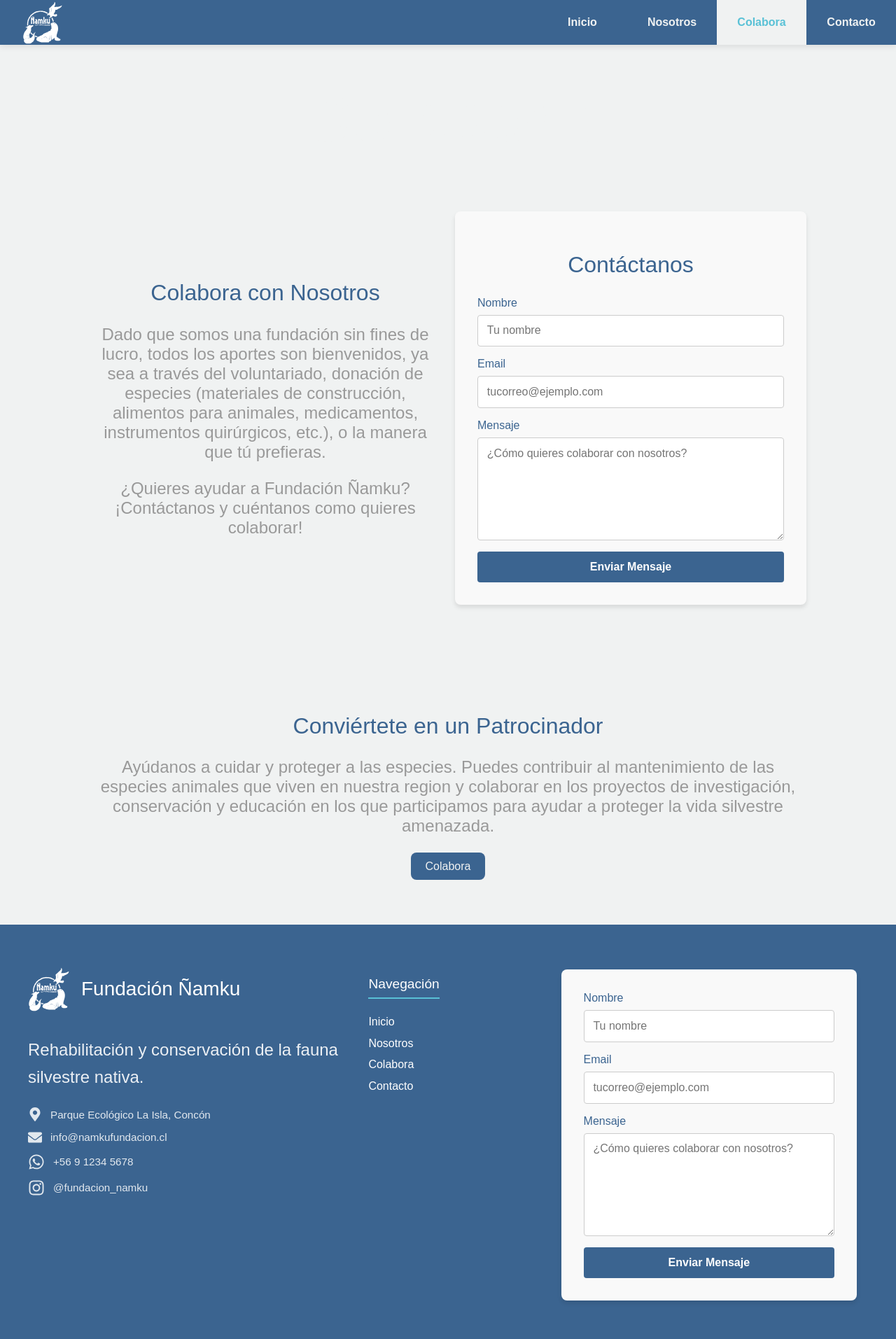
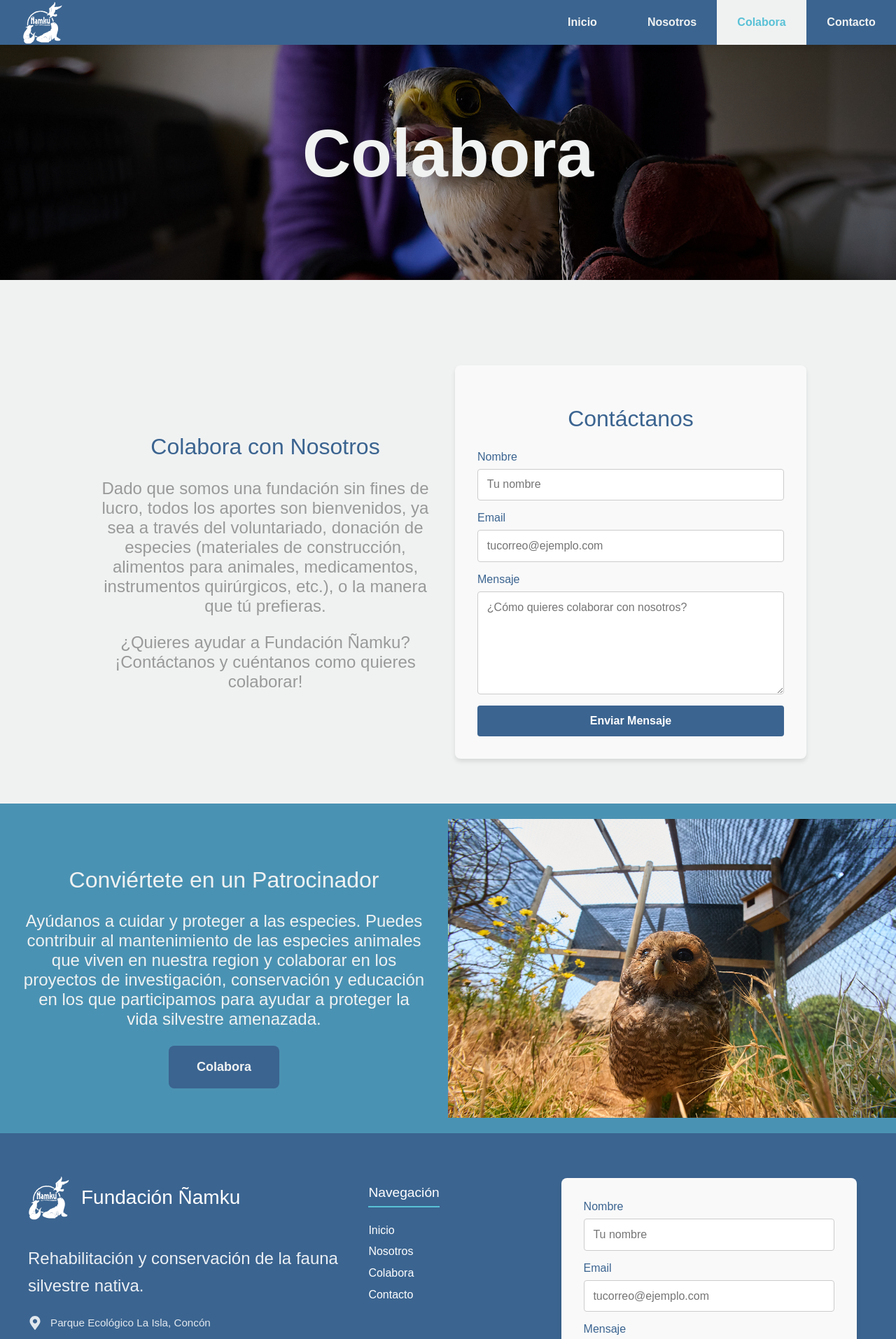
Before and after one commit to Gcamposbriceno/frontend-namku, a React (Vite) app: page /colabora in a window 1280 px wide. Shown: the top 1913 px of the page at 70% size. Built offline with nearby package versions, Linux system fonts and the light colour scheme; no server answers; a web font is replaced by a local one.

Commit message:
Add background title images

```diff
--- a/src/components/DownloadButton/DownloadButton.jsx
+++ b/src/components/DownloadButton/DownloadButton.jsx
@@ -1,20 +1,13 @@
 import React from "react";
 
 function DownloadButton({ href, download, children }) {
-  const handleDownload = () => {
-    const link = document.createElement("a");
-
-    link.href = href;
-    link.download = download;
-
-    document.body.appendChild(link);
-
-    link.click();
-
-    document.body.removeChild(link);
-  };
-
-  return <button onClick={handleDownload}>{children}</button>;
+  return (
+    <button className="btn-call-to-action">
+      <a href={href} download={download}>
+        {children}
+      </a>
+    </button>
+  );
 }
 
 export default DownloadButton;
--- a/src/components/InstagramCarousel/InstagramCarousel.css
+++ b/src/components/InstagramCarousel/InstagramCarousel.css
@@ -1,10 +1,13 @@
-#eapps-instagram-feed-3 {
-  max-width: 90%;
-}
-
 .es-widget-title {
   color: var(--color-primary);
   font-family: var(--font-family-heading);
+  font-size: 2rem !important;
+  padding-bottom: 2rem !important;
+}
+
+.elfsight-app-e03c4be4-b994-4284-ba95-ecd5115ee9da {
+  padding: 0 !important;
+  max-width: 90% !important;
 }
 
 .es-layout-carousel-arrow {
--- a/src/components/PaymentButton/PaymentButton.jsx
+++ b/src/components/PaymentButton/PaymentButton.jsx
@@ -2,7 +2,13 @@
 import "./PaymentButton.css";
 
 function PaymentButton() {
-  return <button>Colabora</button>;
+  return (
+    <button className="btn-call-to-action">
+      <a href="https://www.webpay.cl/company/171156?utm_source=transbank&utm_medium=portal3.0&utm_campaign=link_portal">
+        Colabora
+      </a>
+    </button>
+  );
 }
 
 export default PaymentButton;
--- a/src/index.css
+++ b/src/index.css
@@ -175,5 +175,19 @@
 }
 
 .title-break {
-  height: 10vh;
+  height: 15vh;
 }
+
+.btn-call-to-action {
+  background-color: var(--color-primary);
+  color: var(--color-bg);
+  border: none;
+  padding: 20px 40px;
+}
+
+.btn-call-to-action a {
+  color: var(--color-bg);
+  text-decoration: none;
+  font-weight: bold;
+  font-size: large;
+}
--- a/src/pages/AboutUs/AboutUs.jsx
+++ b/src/pages/AboutUs/AboutUs.jsx
@@ -3,11 +3,7 @@
 import DownloadButton from "../../components/DownloadButton/DownloadButton";
 import "./AboutUs.css";
 
-// 1. IMPORTACIÓN DE ASSETS (Archivos)
-// Al importarlos arriba, Vite se encarga de encontrar la ruta real en el build
 import estatuto from "../../assets/estatuto.pdf";
-
-// Importamos las fotos del equipo
 import hernandezImg from "../../assets/equipo/hernandez.jpg";
 import salahImg from "../../assets/equipo/salah.jpg";
 import ananiasImg from "../../assets/equipo/ananias.jpg";
@@ -15,6 +11,7 @@
 import marcelaImg from "../../assets/equipo/marcela.jpg";
 import nicoleImg from "../../assets/equipo/nicole.jpg";
 import vicenteImg from "../../assets/equipo/vicente.jpg";
+import titleImg from "../../assets/Fotos para web/_AGS2779.jpg";
 
 function AboutUs() {
   useEffect(() => {
@@ -23,8 +20,19 @@
 
   return (
     <div className="content">
-      <h1 className="page-title">Nosotros</h1>
-
+      <div>
+        <img
+          src={titleImg}
+          alt="imagen de nuestro equipo"
+          className="title-bg"
+          style={{ objectPosition: "center 70%" }}
+        />
+        <div className="title-dark-tint"></div>
+        <div className="page-title-container">
+          <h1 className="page-title">Nosotros</h1>
+        </div>
+      </div>
+      <div className="title-break"></div>
       <div className="section">
         <h2>¿Quiénes somos?</h2>
         <p>
@@ -152,7 +160,7 @@
           </TeamMember>
         </div>
 
-        <div>
+        <div className="section">
           <h2>Estatuto</h2>
           <p>
             "Fundación para la Fauna Silvestre Ñamku" es una fundación de
--- a/src/pages/Contribute/Contribute.jsx
+++ b/src/pages/Contribute/Contribute.jsx
@@ -2,6 +2,8 @@
 import ContactForm from "../../components/ContactForm/ContactForm";
 import "./Contribute.css";
 import PaymentButton from "../../components/PaymentButton/PaymentButton";
+import titleImg from "../../assets/Fotos para web/_AGS4956.jpg";
+import sponsorImg from "../../assets/Fotos para web/_AGS8472-2.jpg";
 
 function Contribute() {
   useEffect(() => {
@@ -9,7 +11,19 @@
   }, []);
   return (
     <div className="content">
-      <h1 className="page-title">Colabora</h1>
+      <div>
+        <img
+          src={titleImg}
+          alt="imagen de nuestro equipo"
+          className="title-bg"
+          style={{ objectPosition: "0% center" }}
+        />
+        <div className="title-dark-tint"></div>
+        <div className="page-title-container">
+          <h1 className="page-title">Colabora</h1>
+        </div>
+      </div>
+      <div className="title-break"></div>
       <div className="contact-row section">
         <div className="contact-row-text">
           <h2>Colabora con Nosotros</h2>
@@ -29,8 +43,8 @@
           <ContactForm />
         </div>
       </div>
-      <div className="contact-row section">
-        <div className="contact-row-text">
+      <div className="row alt-bg">
+        <div className="section">
           <h2>Conviértete en un Patrocinador</h2>
           <p>
             Ayúdanos a cuidar y proteger a las especies. Puedes contribuir al
@@ -41,6 +55,7 @@
           </p>
           <PaymentButton />
         </div>
+        <img src={sponsorImg} alt="imagen de pajaro" className="section-img" />
       </div>
     </div>
   );
--- a/src/pages/HomePage/HomePage.css
+++ b/src/pages/HomePage/HomePage.css
@@ -88,17 +88,3 @@
   bottom: 30px !important;
   z-index: 10;
 }
-
-.btn-call-to-action {
-  background-color: var(--color-primary);
-  color: var(--color-bg);
-  border: none;
-  padding: 20px 40px;
-}
-
-.btn-call-to-action a {
-  color: var(--color-bg);
-  text-decoration: none;
-  font-weight: bold;
-  font-size: large;
-}
```
